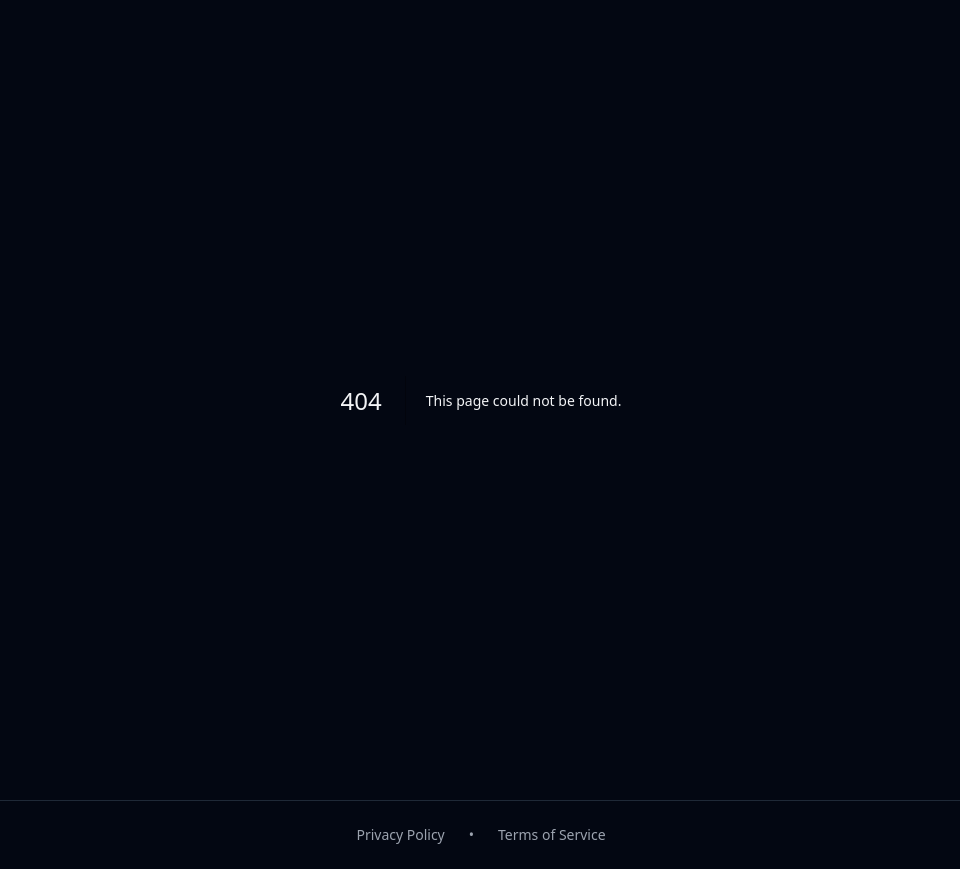
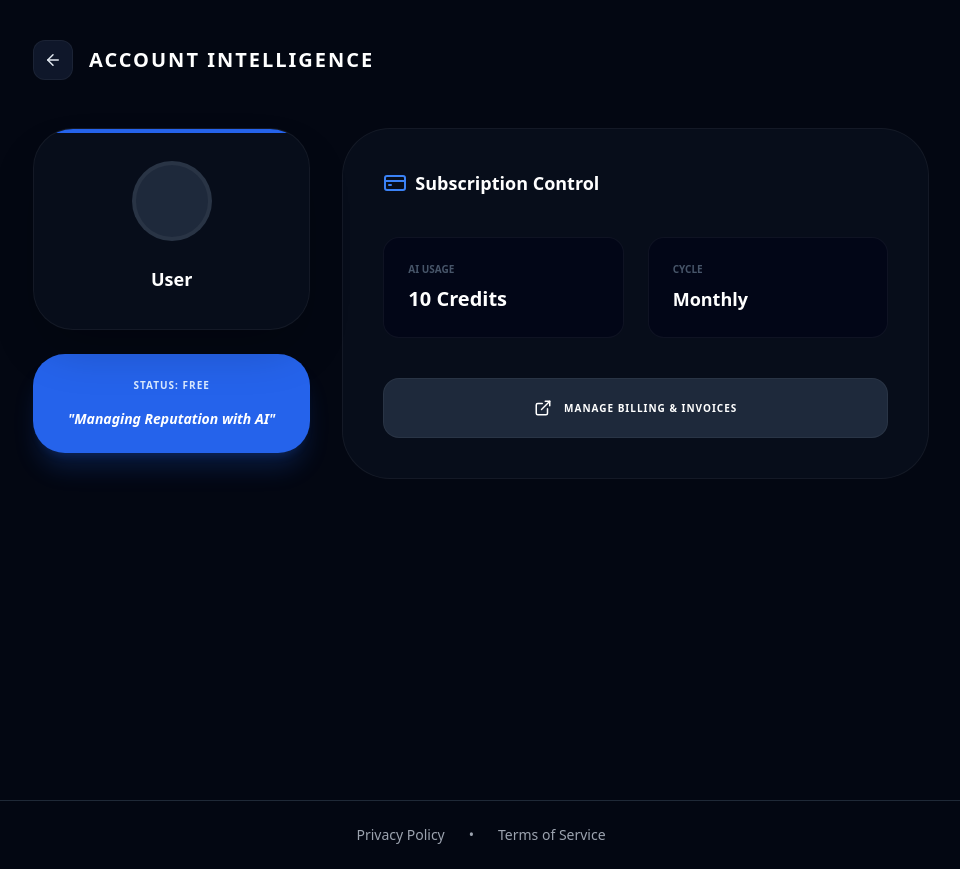
Before and after one commit to pateldivyesh22199-create/reviewpulse-app, a Next.js app: page /dashboard/account in a window 1280 px wide. Before the commit this address had no page. Shown: the whole page, without its empty margins (159-1119 px from the left). Built offline with nearby package versions, Linux system fonts and the light colour scheme; no server answers.

Commit message:
Add account page and fix route

```diff
--- /dev/null
+++ b/app/dashboard/account/page.js
@@ -0,0 +1,107 @@
+"use client";
+
+import { useState, useEffect } from "react";
+import { useUser } from "@clerk/nextjs";
+import {
+  User, Mail, CreditCard, ShieldCheck, Zap,
+  ArrowLeft, ExternalLink, Crown, Clock, CheckCircle2
+} from "lucide-react";
+
+export default function AccountPage() {
+  const { user } = useUser();
+  const [stats, setStats] = useState({ plan: "free", creditsUsed: 0 });
+  const [loadingPortal, setLoadingPortal] = useState(false);
+
+  useEffect(() => {
+    async function loadStats() {
+      try {
+        const res = await fetch("/api/business");
+        const data = await res.json();
+        if (data) setStats({ plan: data.plan, creditsUsed: data.credits_used });
+      } catch (err) { console.error("Error loading stats"); }
+    }
+    loadStats();
+  }, []);
+
+  const openStripePortal = async () => {
+    setLoadingPortal(true);
+    try {
+      const res = await fetch("/api/stripe/portal", { method: "POST" });
+      const data = await res.json();
+      if (data.url) {
+        window.location.href = data.url;
+      } else {
+        alert(data.error || "Billing portal is not ready. Please make a payment first.");
+      }
+    } catch (err) {
+      alert("Something went wrong.");
+    } finally {
+      setLoadingPortal(false);
+    }
+  };
+
+  return (
+    <div className="min-h-screen bg-[#030712] text-slate-200 font-sans p-6 md:p-10">
+      <div className="max-w-4xl mx-auto">
+
+        <header className="mb-12 flex items-center justify-between">
+          <div className="flex items-center gap-4">
+            <button onClick={() => window.location.href='/dashboard'} className="p-2.5 bg-slate-900 border border-white/5 rounded-xl hover:border-blue-500/50 transition-all">
+              <ArrowLeft size={18} />
+            </button>
+            <h1 className="text-xl font-black text-white uppercase tracking-widest">Account Intelligence</h1>
+          </div>
+        </header>
+
+        <div className="grid grid-cols-1 md:grid-cols-3 gap-8">
+
+          {/* USER INFO */}
+          <div className="md:col-span-1 space-y-6">
+            <div className="bg-slate-900/40 border border-white/5 rounded-[2.5rem] p-8 text-center shadow-2xl relative overflow-hidden">
+               <div className="absolute top-0 left-0 w-full h-1 bg-blue-600"></div>
+               <div className="w-20 h-20 rounded-full border-4 border-white/5 mx-auto mb-6 overflow-hidden bg-slate-800">
+                  {user?.imageUrl && <img src={user.imageUrl} alt="Profile" />}
+               </div>
+               <h3 className="font-bold text-white text-lg">{user?.fullName || "User"}</h3>
+               <p className="text-xs text-slate-500 mt-1">{user?.primaryEmailAddress?.emailAddress}</p>
+            </div>
+
+            <div className="p-6 rounded-[2rem] bg-blue-600 shadow-xl shadow-blue-600/20">
+               <h4 className="text-[10px] font-black text-blue-100 uppercase mb-4 tracking-widest text-center">Status: {stats.plan}</h4>
+               <p className="text-sm font-bold text-white text-center italic">"Managing Reputation with AI"</p>
+            </div>
+          </div>
+
+          {/* BILLING INFO */}
+          <div className="md:col-span-2 space-y-8">
+            <div className="bg-slate-900/40 border border-white/5 rounded-[3rem] p-8 md:p-10 shadow-3xl">
+               <h3 className="text-lg font-bold text-white mb-10 flex items-center gap-2"><CreditCard className="text-blue-500" /> Subscription Control</h3>
+
+               <div className="grid grid-cols-1 sm:grid-cols-2 gap-6 mb-10">
+                  <div className="p-6 bg-slate-950 border border-white/5 rounded-2xl">
+                     <p className="text-[10px] font-black text-slate-600 uppercase mb-2">AI Usage</p>
+                     <h4 className="text-xl font-black text-white">
+                        {stats.plan === 'free' ? `${10 - stats.creditsUsed} Credits` : "∞ Unlimited"}
+                     </h4>
+                  </div>
+                  <div className="p-6 bg-slate-950 border border-white/5 rounded-2xl">
+                     <p className="text-[10px] font-black text-slate-600 uppercase mb-2">Cycle</p>
+                     <h4 className="text-lg font-bold text-white">Monthly</h4>
+                  </div>
+               </div>
+
+               <button
+                  onClick={openStripePortal}
+                  disabled={loadingPortal}
+                  className="w-full bg-slate-800 hover:bg-slate-700 text-white font-black py-5 rounded-2xl transition-all border border-white/5 flex items-center justify-center gap-3 uppercase tracking-widest text-[10px]"
+               >
+                  {loadingPortal ? "Connecting..." : <><ExternalLink size={18} /> Manage Billing & Invoices</>}
+               </button>
+            </div>
+          </div>
+
+        </div>
+      </div>
+    </div>
+  );
+}
```
